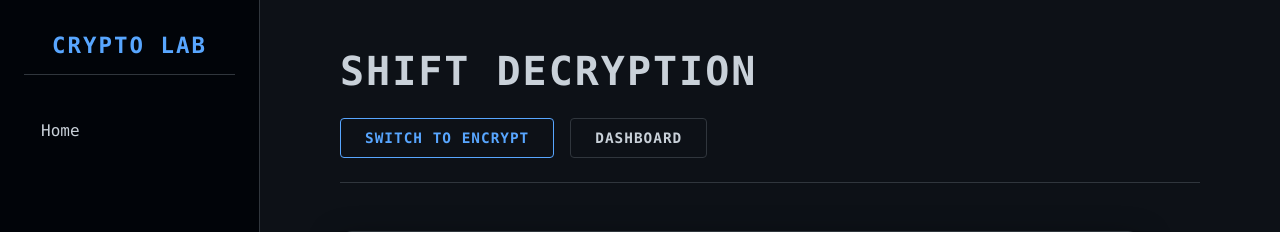
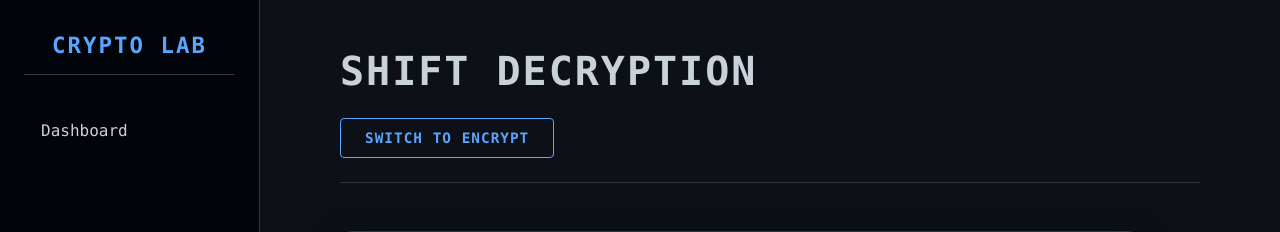
Before and after one commit to Ragavardaan/Cryptographic-algorithms, a Flask app: page /shift_decrypt.html in a window 1280 px wide. Shown: the top 232 px of the page. Run offline with Flask 3, Linux system fonts and the light colour scheme.

Commit message:
Update Dashboard link in shift_decrypt.html

```diff
--- a/templates/shift_decrypt.html
+++ b/templates/shift_decrypt.html
@@ -10,7 +10,7 @@
     <div class="logo">Crypto Lab</div>
     <nav>
       <ul>
-        <li><a href="{{ url_for('exercise', ex_id='ex1') }}">Home</a></li>
+        <li><a href="{{ url_for('home') }}" class="home-btn">Dashboard</a></li>
       </ul>
     </nav>
   </aside>
@@ -20,7 +20,6 @@
       <h1>Shift Decryption</h1>
       <nav>
         <a href="shift_encrypt.html" class="mode-switch">Switch to Encrypt</a>
-        <a href="{{ url_for('exercise', ex_id='ex1') }}" class="home-btn">Dashboard</a>
       </nav>
     </header>
 
```
